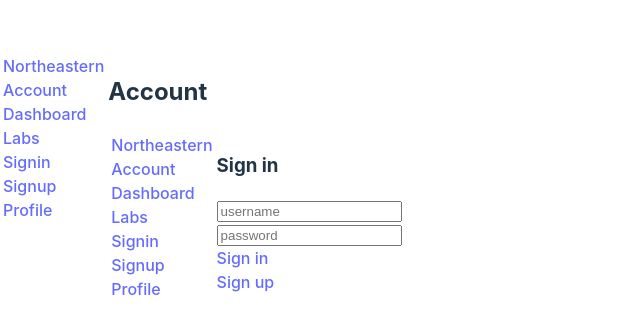
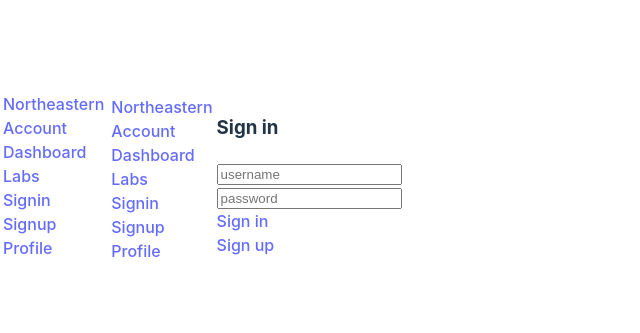
Before and after one commit to Trivedi-s/webd-react-web-app-cs5610-sp25, a React (Vite) app: page /Kambaz/Dashboard#/Kambaz/Account/Signin in a window 1280 px wide. Shown: the part 221-554 px from the top of the page, without its empty margins (0-640 px from the left). Built offline with nearby package versions, Linux system fonts and the light colour scheme.

Commit message:
removed Account

```diff
--- a/src/Kambaz/Account/Index.tsx
+++ b/src/Kambaz/Account/Index.tsx
@@ -6,7 +6,6 @@
 export default function Account() {
   return (
     <div id="wd-account-screen">
-      <h2>Account</h2>
       <table>
         <tr>
           <td valign="top"> <AccountNavigation /> </td>
```
